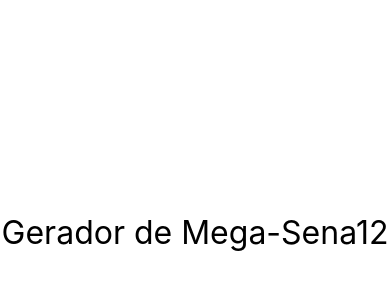
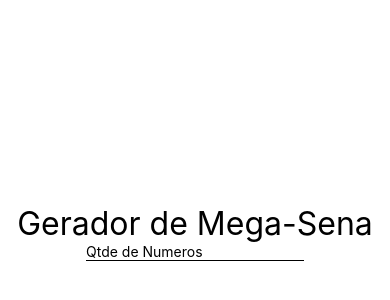
Before and after one commit to jvictordev7/Curso-React-Native, a React Native app in the folder exercicios/: screen / in a window 390 px wide. Shown: the part 190-490 px from the top of the page. Built offline with nearby package versions, Linux system fonts and the light colour scheme.

Commit message:
Componente de Classe: Cuidado com o This

```diff
--- a/exercicios/src/components/mega/Mega.js
+++ b/exercicios/src/components/mega/Mega.js
@@ -1,23 +1,32 @@
 import React, { Component } from 'react';
-import { Text } from 'react-native';
+import { Text, TextInput } from 'react-native';
 import Estilo from '../estilo';
 
 export default class Mega extends Component {
 
     state = {
-        qtdeNumero: this.props.qtdeNumero
+        qtdeNumeros: this.props.qtdeNumeros
     }
 
-    constructor(props) {
-        super(props)
+    alterrarQtdeNumero = (qtde) => {
+        this.setState({ qtdeNumeros: qtde })
     }
 
     render() {
         return (
-            <Text style={Estilo.txtG}>
-                Gerador de Mega-Sena
-                {this.state.qtdeNumero}
-            </Text>
+            <>
+                <Text style={Estilo.txtG}>
+                    Gerador de Mega-Sena
+                    {this.state.qtdeNumeros}
+                </Text>
+                <TextInput
+                keyboardType={'numeric'} //TECLADO NUMERICO
+                style={{borderBottomWidth: 1}}
+                    placeholder='Qtde de Numeros'
+                    value={this.state.qtdeNumero}
+                    onChangeText={this.alterrarQtdeNumero }
+                />
+            </>
         )
     }
 }
```
